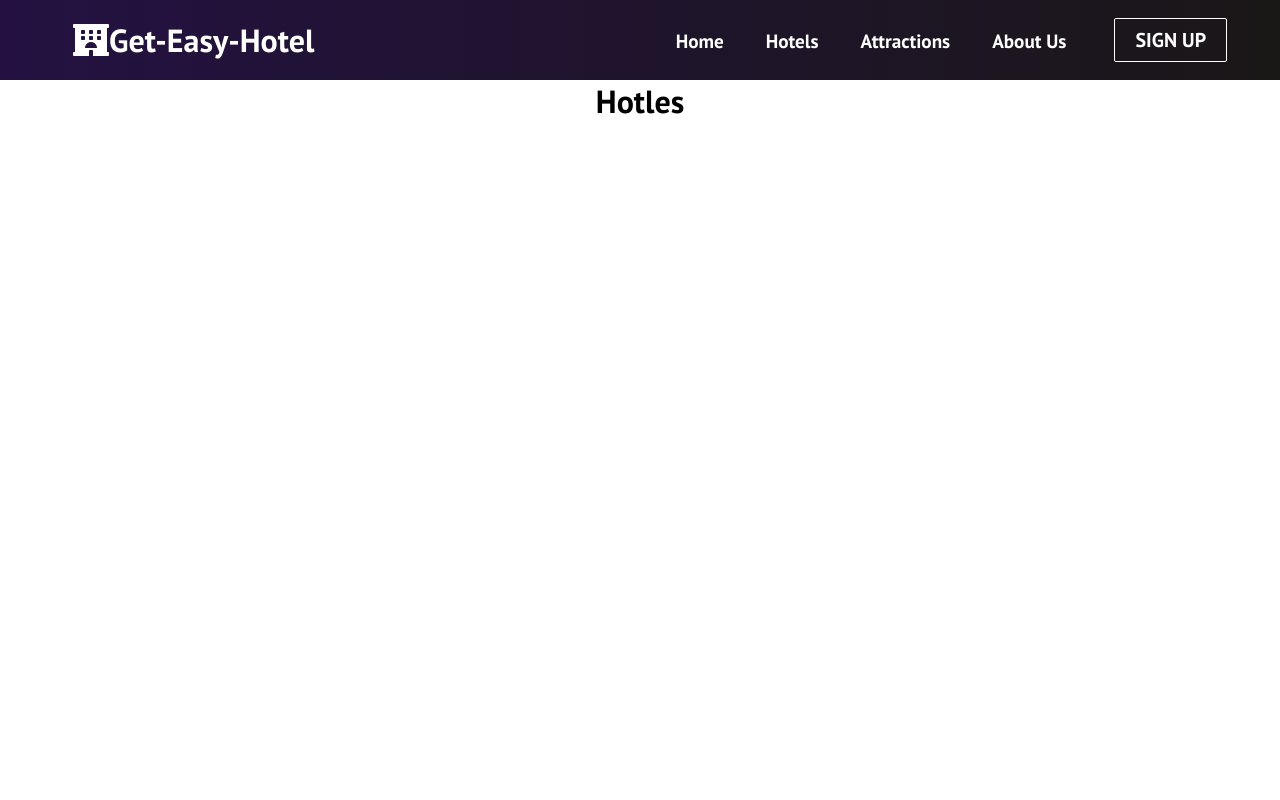
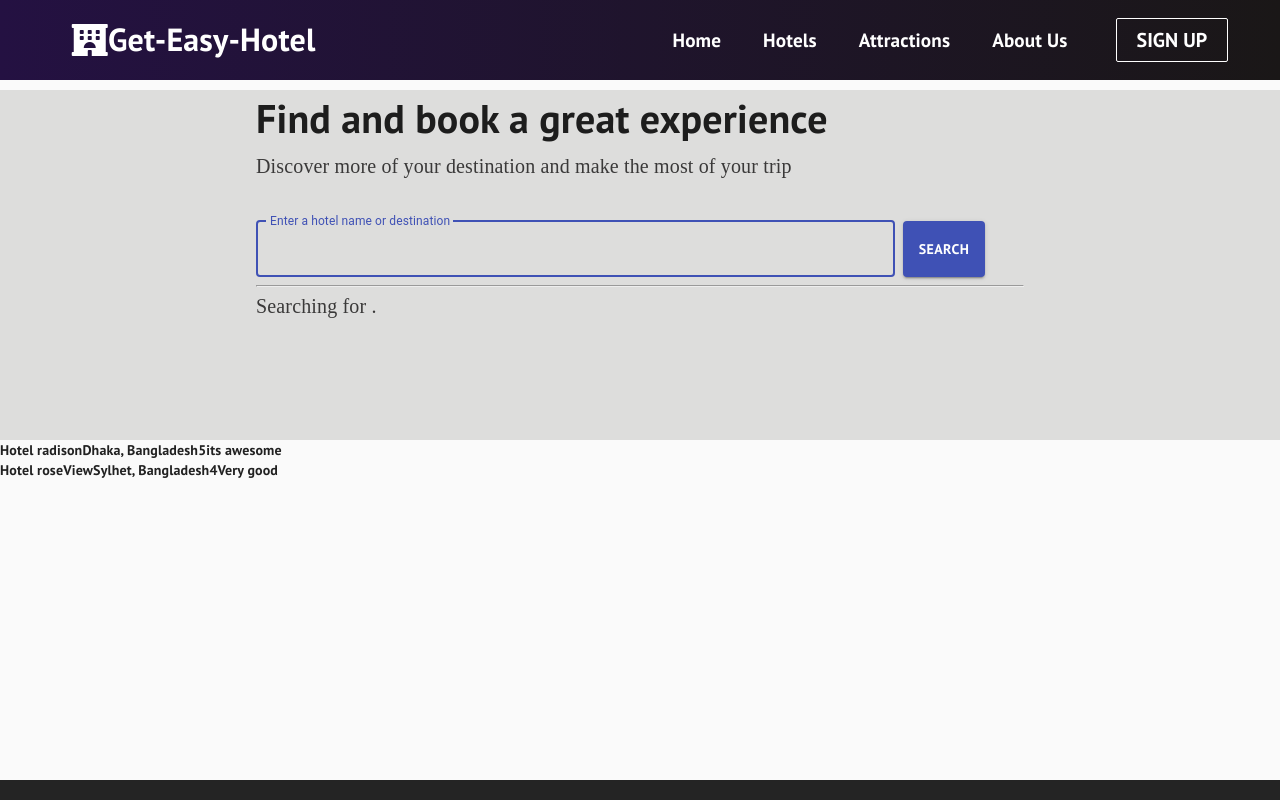
Before and after one commit to BarunBlog/Get-Easy-Hotel, a React (Create React App) app: page /hotels in a window 1280 px wide. Shown: the top 800 px of the page. Built offline with nearby package versions, Linux system fonts and the light colour scheme.

Commit message:
Basic view of hotels.js file created and modified some files

```diff
--- a/package.json
+++ b/package.json
@@ -3,6 +3,7 @@
   "version": "0.1.0",
   "private": true,
   "dependencies": {
+    "@material-ui/core": "^4.11.3",
     "@testing-library/jest-dom": "^5.11.9",
     "@testing-library/react": "^11.2.5",
     "@testing-library/user-event": "^12.8.1",
--- a/src/App.js
+++ b/src/App.js
@@ -2,6 +2,7 @@ import React from 'react';
 import { BrowserRouter as Router, Switch, Route } from 'react-router-dom';
 
 import Navbar from './components/Navbar';
+import Footer from './components/Footer';
 import Home from './components/pages/Home';
 import Hotels from './components/pages/Hotels';
 import Attractions from './components/pages/Attractions'
@@ -23,6 +24,8 @@ function App() {
           <Route path='/about-us' exact component={About} />
           <Route path='/sign-up' exact component={SignUp} />
         </Switch>
+
+        <Footer />
       </Router>
     </>
   );
--- a/src/components/Button.js
+++ b/src/components/Button.js
@@ -6,6 +6,7 @@ const STYLES = ['btn--primary', 'btn--outline'];
 const SIZES = ['btn--medium', 'btn--large'];
 
 export const Button = ({
+    to,
     children,
     type,
     onClick,
@@ -19,7 +20,7 @@ export const Button = ({
     const checkButtonSize = SIZES.includes(buttonSize) ? buttonSize : SIZES[0];
 
     return (
-        <Link to='/sign-up' className='btn-mobile'>
+        <Link to={`/${to}`} className='btn-mobile'>
             <button
                 className={`btn ${checkButtonStyle} ${checkButtonSize}`}
                 onClick={onClick}
--- a/src/components/Footer.js
+++ b/src/components/Footer.js
@@ -27,7 +27,7 @@ function Footer() {
                 <div className='footer-link-wrapper'>
                 <div className='footer-link-items'>
                     <h2>About Us</h2>
-                    <Link to='/sign-up'>How it works</Link>
+                    <Link to='/'>How it works</Link>
                     <Link to='/'>Testimonials</Link>
                     <Link to='/'>Careers</Link>
                     <Link to='/'>Investors</Link>
--- a/src/components/HeroSection.js
+++ b/src/components/HeroSection.js
@@ -13,6 +13,7 @@ function HeroSection() {
 
             <div className="hero-btns">
                 <Button
+                    to='hotels'
                     className='btns'
                     buttonStyle='btn--outline'
                     buttonSize='btn--large'
@@ -21,6 +22,7 @@ function HeroSection() {
                 </Button>
 
                 <Button
+                    to='sign-up'
                     className='btns'
                     buttonStyle='btn--primary'
                     buttonSize='btn--large'
--- a/src/components/Navbar.js
+++ b/src/components/Navbar.js
@@ -79,7 +79,7 @@ function Navbar(){
                         }
 
                     </ul>
-                    { button && <Button buttonStyle='btn--outline'>SIGN UP</Button> }
+                    { button && <Button to='sign-up' buttonStyle='btn--outline'>SIGN UP</Button> }
                 </div>
             </nav>
 
--- a/src/components/pages/Home.js
+++ b/src/components/pages/Home.js
@@ -2,14 +2,12 @@ import React from 'react';
 import '../../App.css';
 import HeroSection from '../HeroSection';
 import Cards from '../Cards';
-import Footer from '../Footer';
 
 function Home() {
     return (
         <>
             <HeroSection />
             <Cards />
-            <Footer />
         </>
     )
 }
--- /dev/null
+++ b/src/components/pages/Hotels.css
@@ -0,0 +1,53 @@
+.hotels_container{
+    position: relative;
+    margin: 0 auto;
+    width: 100%;
+    height: auto;
+    min-height: 700px;
+    overflow: auto;
+}
+
+.hotel_search_container{
+    background-color: rgb(221, 221, 220);
+    position: relative;
+    margin: 0 auto;
+    width: 100%;
+    height: 350px;
+}
+
+.hotel_search_container_inner {
+    position: relative;
+    margin: 0 auto;
+    width: 60%;
+    height: 350px;
+}
+
+.hotel_search_container_inner > h1{
+    margin-top: 10px;
+    font-size: 40px;
+    text-align: left;
+}
+
+
+.hotel_search_container_inner > p {
+    margin-top: 5px;
+    color: rgb(58, 57, 57);
+    font-size: 20px;
+    font-family: serif;
+}
+
+.has-search .form-control {
+    padding-left: 2.375rem;
+}
+
+.form-control-feedback {
+    position: absolute;
+    z-index: 2;
+    display: block;
+    width: 2.375rem;
+    height: 2.375rem;
+    line-height: 5.375rem;
+    text-align: center;
+    pointer-events: none;
+    color: #aaa;
+}
--- a/src/components/pages/Hotels.js
+++ b/src/components/pages/Hotels.js
@@ -1,6 +1,154 @@
-import React from 'react';
+import React, { useState } from 'react';
+
 import '../../App.css';
+import './Hotels.css';
 
-export default function Hotels() {
-    return <h1 className='hotels'>Hotles</h1>
+
+import {CssBaseline, TextField, Grid, Button, makeStyles} from '@material-ui/core'
+
+const useStyles = makeStyles((theme) => ({
+    paper: {
+      marginTop: theme.spacing(2),
+      display: 'flex',
+      flexDirection: 'row',
+      alignItems: 'center',
+    },
+
+    form: {
+        width: '100%',
+        marginTop: theme.spacing(1),
+    },
+    text_field: {
+        borderRadius: '0px',
+    },
+    submit: {
+        margin: theme.spacing(2, 0, 0),
+        height: '56px',
+    },
+}));
+
+
+
+
+const  Hotels = () => {
+
+    const hotel_list = [
+        {
+            name: 'Hotel radison',
+            location: 'Dhaka, Bangladesh',
+            ratings: '5',
+            review: 'its awesome',
+            objectID: 0,
+        },
+        {
+            name: 'Hotel roseView',
+            location: 'Sylhet, Bangladesh',
+            ratings: '4',
+            review: 'Very good',
+            objectID: 1,
+        },
+    ]
+
+    const handleChange = event => {
+        console.log(event.target.value);
+    };
+
+
+    return (
+        <div className='hotels_container'>
+            <SearchComponent onSearch={handleChange}/>
+
+
+            <List hotel_list={hotel_list}/>
+        </div>
+    )
 }
+
+
+
+const List = (props) =>
+    props.hotel_list.map(item => (
+
+          <div key={item.objectID}>
+
+            <span>{ item.name }</span>
+            <span>{ item.location }</span>
+            <span>{ item.ratings }</span>
+            <span>{ item.review }</span>
+          </div>
+
+      )
+
+    )
+
+
+
+const SearchComponent = props => {
+    const [searchTerm, setSearchTerm] = useState('');
+
+
+    const classes = useStyles();
+
+
+    const handleChange = event => {
+        setSearchTerm(event.target.value);
+
+        props.onSearch(event);
+    };
+
+    return (
+
+        <div className='hotel_search_container'>
+            <div className='hotel_search_container_inner'>
+                <h1 >Find and book a great experience</h1>
+                <p>Discover more of your destination and make the most of your trip</p>
+                <CssBaseline />
+
+                <div className={classes.paper}>
+
+                    <form className={classes.form} noValidate>
+                        <Grid container spacing={1}>
+                            <Grid item xs={12} sm={10}>
+
+
+                                <TextField
+                                    variant="outlined"
+                                    margin="normal"
+                                    fullWidth
+                                    id="destination"
+                                    label="Enter a hotel name or destination"
+                                    name="destination"
+                                    autoFocus
+                                    className={classes.text_field}
+                                    onChange={handleChange}
+                                />
+                            </Grid>
+
+                            <Grid item xs={12} sm={2}>
+                                <Button
+                                    type="submit"
+                                    variant="contained"
+                                    color="primary"
+                                    className={classes.submit}
+                                >
+                                    Search
+                                </Button>
+                            </Grid>
+                        </Grid>
+
+                    </form>
+                </div>
+
+                <hr/>
+                <p>
+                    Searching for <strong>{searchTerm}</strong>.
+                </p>
+            </div>
+        </div>
+
+    );
+}
+
+
+
+export default Hotels;
```
Also changed, not shown: src/components/pages/Hotel.js (+33 -0 lines), 1 other file (tests, documents, lock files or other folders).
